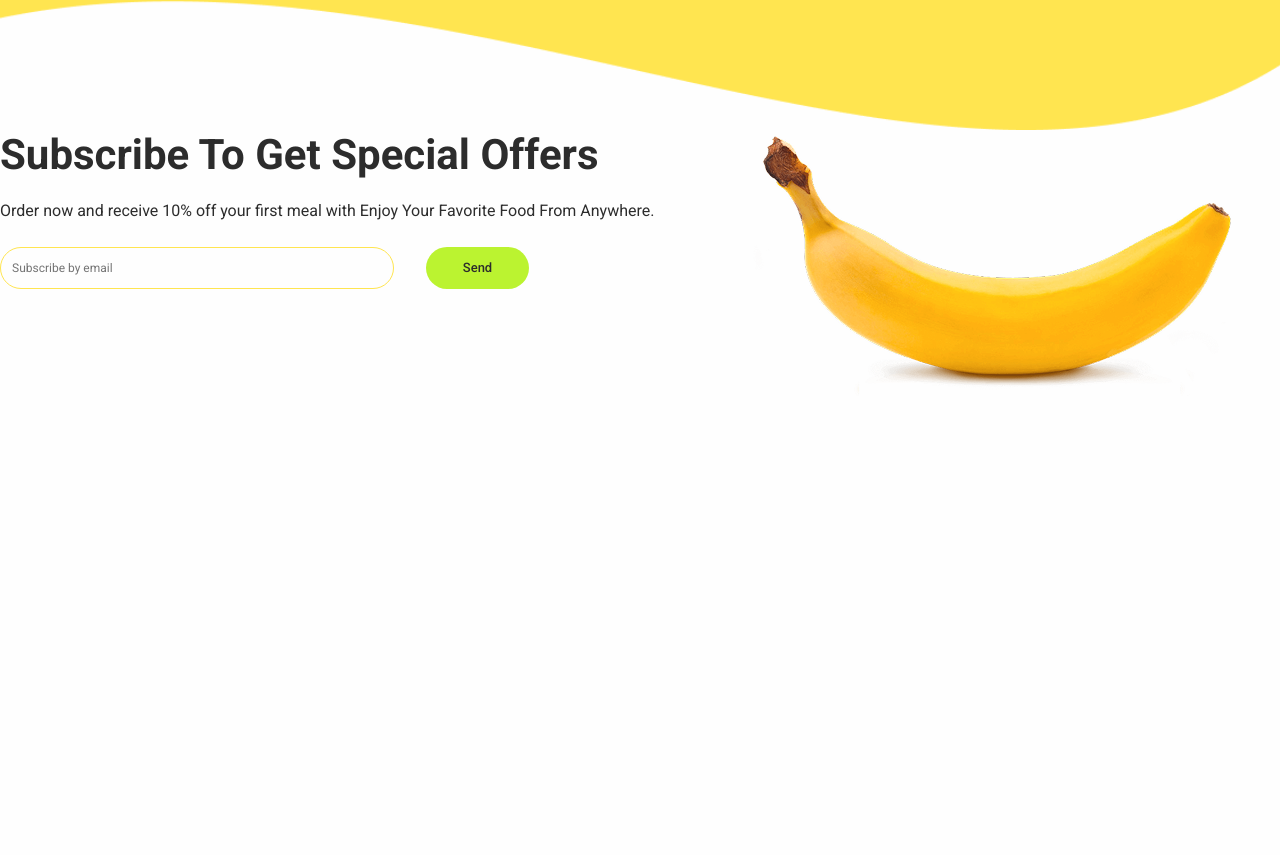
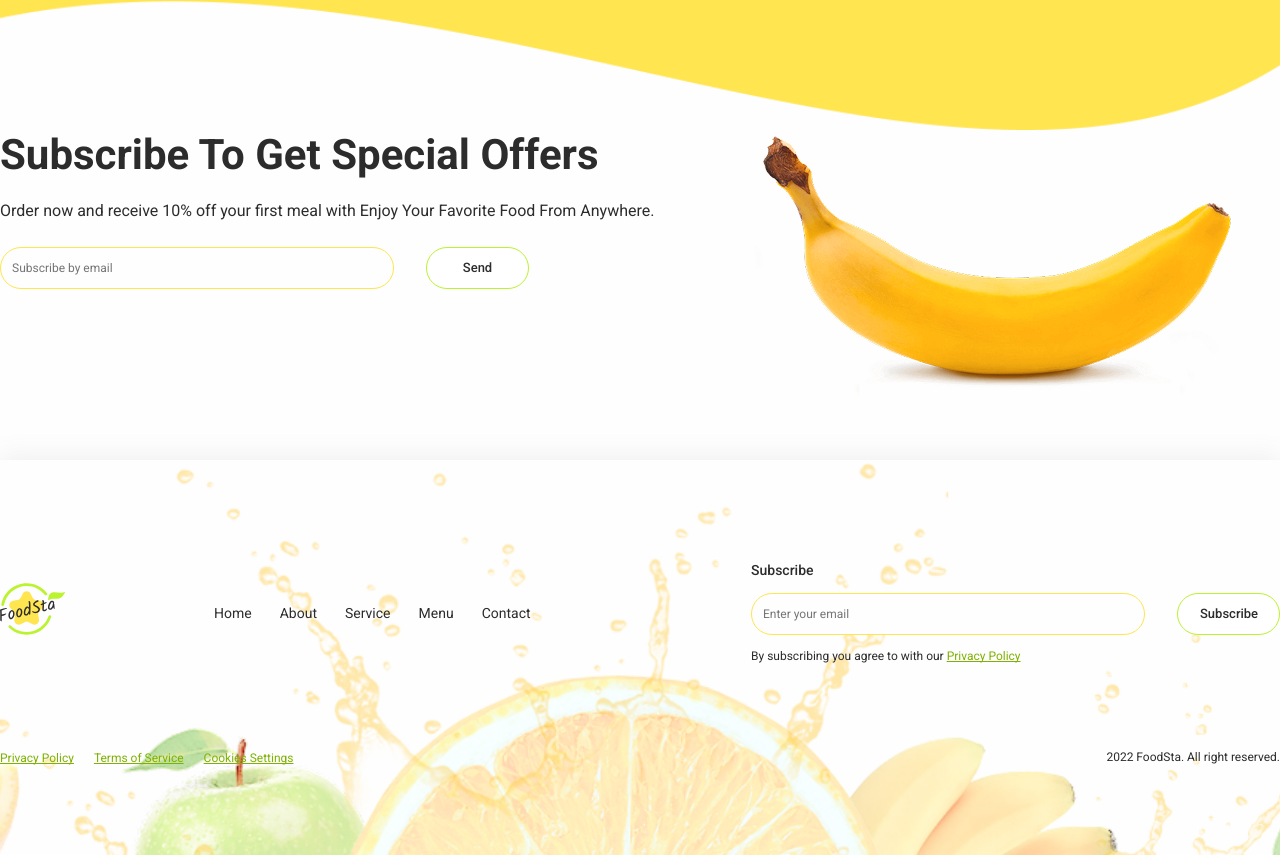
Before and after one commit to Lyadskyi/food-delivery-service, a plain HTML site: page index.html in a window 1280 px wide. Shown: the part 3181-4036 px from the top of the page. Before the commit the page ends 3641 px from the top, so only its background shows below. Drawn offline with nearby package versions, Linux system fonts and the light colour scheme.

Commit message:
Finished styling the Footer

```diff
--- a/css/styles.css
+++ b/css/styles.css
@@ -276,6 +276,7 @@ html {
 .favorites__title {
 	text-align: center;
 }
+
 .favorites__text {
 	text-align: center;
 	line-height: 1.125;
@@ -291,8 +292,6 @@ html {
 .favorites__list-item {
 	/* width: calc((100% - 64px) / 3); */
 	margin: 0 auto;
-	border-radius: 50%;
-	border: 16px solid var(--yellow-main);
 	background: var(--white);
 }
 
@@ -301,6 +300,13 @@ html {
 	justify-content: center;
 	align-items: center;
 	padding: 24px;
+	border-radius: 50%;
+	border: 16px solid var(--yellow-main);
+}
+
+.favorites__list-link:hover {
+	transition: all 0.2s ease-in-out;
+	background: var(--button-green);
 }
 
 /* === Section Customers 1440X707px === */
@@ -333,6 +339,7 @@ html {
 	border-bottom-right-radius: 29px;
 	background-color: var(--white);
 }
+
 .customers__img {
 	display: block;
 	margin-bottom: 28px;
@@ -388,10 +395,7 @@ html {
 	display: flex;
 	justify-content: space-between;
 }
-.subscribe__content {
-}
-.subscribe__title {
-}
+
 .subscribe__text {
 	margin-bottom: 24px;
 }
@@ -429,110 +433,89 @@ html {
 	background: var(--yellow-main);
 }
 
-/* &__form-input {
-		padding: 6px 10px 6px 18px;
-		width: 100%;
-		height: 40px;
-		border-radius: 21px;
-		border: 1px solid rgba($title, 0.7);
-		background-color: transparent;
-		&::placeholder {
-			font-family: 'Open Sans', sans-serif;
-			line-height: 1.75;
-			font-size: 16px;
-			font-weight: 400;
-			color: $placeholder;
-		}
-	}
-	&__form-button {
-		margin-left: 9px;
-		padding: 6px 12px;
-		width: 160px;
-		height: 40px;
-		font-weight: 600;
-		line-height: 1.75;
-		text-align: center;
-		border-radius: 21px;
-		border: none;
-		background-color: $title;
-		color: #fffff0;
-	} */
-
-/* === Footer === */
-.container-holder {
-	/* width: 1280px; */
+/* === Footer 1280X395px === */
+.footer {
+	background-image: url(../images/footer/footer-bg.png);
+	background-position: top center;
+	background-repeat: no-repeat;
+	background-size: cover;
+	width: 100%;
 	height: 395px;
-	/* flex-shrink: 0; */
-	box-shadow: 0px -4px 24px 0px rgba(105, 105, 105, 0.1);
-	background: #fefefe;
+	padding: 100px 0;
+	box-shadow: 0 -4px 24px 0 rgba(105, 105, 105, 0.1);
 }
 
-.footer-nav-list {
+.footer__content {
 	display: flex;
-	gap: 28px;
+	justify-content: space-between;
+	margin-bottom: 80px;
 }
 
-/* .section-hero {
+.footer__nav {
 	display: flex;
-  justify-content: space-between;
-	padding-top: 14px;
-	padding-bottom: 14px;
-	width: 1280px;
-	height: 608px;
-	flex-shrink: 0;
+	align-items: center;
 }
 
-.hero-container {
-	display: flex;
+.footer__logo {
+	margin-right: 148px;
 }
 
-.section-hero__content-wrapper {
-	display: flex;
-	max-width: 50%;
+.footer__subscribe-title {
+	font-weight: 500;
+	font-size: 14px;
+	margin-bottom: 12px;
 }
 
-.section-hero__content {
-	display: flex;
-	flex-direction: column;
-	justify-content: center;
-	width: 85%;
+.subscribe__form {
+	margin-bottom: 12px;
 }
 
-.hero-title {
-	width: 502.417px;
-	font-size: 48px;
-	line-height: 1.2;
-	margin-top: 159px;
-	margin: 0 0 28px;
+.subscribe__form-btn {
+	width: 103px;
+	height: 42px;
+	font-weight: 500;
+	font-size: 13px;
+	padding: 11px 22px;
+	border-radius: 30px;
+	border: 0.85px solid var(--button-green);
+	background: #ffffff;
 }
 
-.hero-desc {
-	width: 511px;
-	height: 69px;
-	flex-shrink: 0;
-	font-size: 16px;
-	line-height: 1.5;
-	margin: 0 0 40px;
+.subscribe__form-btn:hover {
+	border: none;
+	transition: all 0.2s ease-in-out;
+	background: var(--button-green);
 }
 
-.btn-hero {
-	font-weight: 500;
-	font-size: 13px;
-	line-height: 1.5;
-	padding: 6px 18px;
-	margin-top: 46px;
-	cursor: pointer;
-	justify-content: center;
-	align-items: center;
-	border: none;
-	border-radius: 30px;
-	background: #bbf330;
-	color: #2c2c2c;
+.footer__subscribe-text {
+	font-size: 12px;
 }
 
-.btn-hero:hover,
-.btn-hero:focus {
-	border-radius: 30px;
-	border: 2px solid #7eb101;
-	background: #fff;
-} */
+.privacy-police {
+	text-decoration: underline;
+	text-decoration-skip-ink: none;
+	color: var(--dark-green);
+}
+
+.footer__copyright {
+	display: flex;
+	justify-content: space-between;
+	align-items: center;
+}
+
+.copyright__list {
+	display: flex;
+	align-items: center;
+	gap: 20px;
+}
+
+.copyright__link {
+	font-size: 12px;
+	text-decoration: underline;
+	text-decoration-skip-ink: none;
+	color: var(--dark-green);
+}
+
+.copyright__text {
+	font-size: 12px;
+}
--- a/index.html
+++ b/index.html
@@ -100,7 +100,7 @@
 			</section>
 
 			<!-- === Section Offerings === -->
-			<section id="service" class="offerings">
+			<section id="about" class="offerings">
 				<div class="container">
 					<div class="offerings__inner">
 						<div class="offerings__image-wrapper">
@@ -163,168 +163,6 @@
 					</div>
 				</div>
 			</section>
-
-			<!-- <section class="section-hero">
-				<div class="container hero-container">
-					<div class="section-hero__content-wrapper">
-						<div class="section-hero__content">
-							<h1 class="hero-title">Enjoy Your Favorite Food From Anywhere</h1>
-							<p class="hero-desc">
-								With just a few clicks, you can have your favorite meals
-								delivered straight to your doorstep, no matter where you are.
-								Order now and enjoy a hassle-free and delicious meal from the
-								comfort of your own home.
-							</p>
-							<button class="btn-hero" type="button">Order Now</button>
-						</div>
-					</div>
-					<div class="section-hero__img-wrapper">
-						<div class="section-hero__img">
-							<svg
-								class="arrow previous"
-								xmlns="http://www.w3.org/2000/svg"
-								width="56"
-								height="48"
-								viewBox="0 0 56 48"
-								fill="none"
-							>
-								<g filter="url(#filter0_d_480_4586)">
-									<rect
-										x="4"
-										y="40"
-										width="40"
-										height="48"
-										rx="8"
-										transform="rotate(-90 4 40)"
-										fill="#FEFEFE"
-									/>
-									<path
-										d="M17.4503 20.905L31.3828 34.18C31.6152 34.4016 31.9241 34.5253 32.2453 34.5253C32.5664 34.5253 32.8753 34.4016 33.1077 34.18L33.1228 34.165C33.2358 34.0576 33.3259 33.9283 33.3874 33.7849C33.449 33.6416 33.4807 33.4873 33.4807 33.3313C33.4807 33.1753 33.449 33.0209 33.3874 32.8776C33.3259 32.7343 33.2358 32.605 33.1228 32.4975L20.0028 19.9975L33.1228 7.50253C33.2358 7.3951 33.3259 7.26578 33.3874 7.12245C33.449 6.97911 33.4807 6.82476 33.4807 6.66878C33.4807 6.5128 33.449 6.35845 33.3874 6.21511C33.3259 6.07178 33.2358 5.94246 33.1228 5.83503L33.1078 5.82003C32.8753 5.59842 32.5664 5.47479 32.2453 5.47479C31.9241 5.47479 31.6152 5.59842 31.3828 5.82003L17.4503 19.095C17.3277 19.2118 17.2302 19.3522 17.1635 19.5077C17.0969 19.6633 17.0625 19.8308 17.0625 20C17.0625 20.1693 17.0969 20.3368 17.1635 20.4923C17.2302 20.6479 17.3277 20.7883 17.4503 20.905Z"
-										fill="#2C2C2C"
-									/>
-								</g>
-								<defs>
-									<filter
-										id="filter0_d_480_4586"
-										x="0"
-										y="0"
-										width="56"
-										height="48"
-										filterUnits="userSpaceOnUse"
-										color-interpolation-filters="sRGB"
-									>
-										<feFlood flood-opacity="0" result="BackgroundImageFix" />
-										<feColorMatrix
-											in="SourceAlpha"
-											type="matrix"
-											values="0 0 0 0 0 0 0 0 0 0 0 0 0 0 0 0 0 0 127 0"
-											result="hardAlpha"
-										/>
-										<feOffset dy="4" />
-										<feGaussianBlur stdDeviation="2" />
-										<feComposite in2="hardAlpha" operator="out" />
-										<feColorMatrix
-											type="matrix"
-											values="0 0 0 0 0 0 0 0 0 0 0 0 0 0 0 0 0 0 0.06 0"
-										/>
-										<feBlend
-											mode="normal"
-											in2="BackgroundImageFix"
-											result="effect1_dropShadow_480_4586"
-										/>
-										<feBlend
-											mode="normal"
-											in="SourceGraphic"
-											in2="effect1_dropShadow_480_4586"
-											result="shape"
-										/>
-									</filter>
-								</defs>
-							</svg>
-							<img
-								class="hero-image hero-image1"
-								src="./images/hero/meatballs-desktop.png"
-								alt="meatballs with salad slices of bread and sauce"
-								width="528"
-								height="528"
-							/>
-							<img
-								class="hero-image hero-image2"
-								src="./images/hero/salad-slises-desktop.png"
-								alt="salad-slises"
-								width="528"
-								height="528"
-							/>
-							<img
-								class="hero-image hero-image3"
-								src="./images/hero/meatballs-desktop.png"
-								alt="salad-slises"
-								width="528"
-								height="528"
-							/>
-							<svg
-								xmlns="http://www.w3.org/2000/svg"
-								width="56"
-								height="48"
-								viewBox="0 0 56 48"
-								fill="none"
-							>
-								<g filter="url(#filter0_d_480_4584)">
-									<rect
-										x="52"
-										width="40"
-										height="48"
-										rx="8"
-										transform="rotate(90 52 0)"
-										fill="#FEFEFE"
-									/>
-									<path
-										d="M38.5497 19.095L24.6172 5.81997C24.3848 5.59836 24.0759 5.47473 23.7547 5.47473C23.4336 5.47473 23.1247 5.59836 22.8923 5.81997L22.8772 5.83497C22.7642 5.9424 22.6741 6.07172 22.6126 6.21505C22.551 6.35838 22.5193 6.51274 22.5193 6.66872C22.5193 6.8247 22.551 6.97905 22.6126 7.12239C22.6741 7.26572 22.7642 7.39504 22.8772 7.50247L35.9972 20.0025L22.8772 32.4975C22.7642 32.6049 22.6741 32.7342 22.6126 32.8776C22.551 33.0209 22.5193 33.1752 22.5193 33.3312C22.5193 33.4872 22.551 33.6416 22.6126 33.7849C22.6741 33.9282 22.7642 34.0575 22.8772 34.165L22.8922 34.18C23.1247 34.4016 23.4336 34.5252 23.7547 34.5252C24.0759 34.5252 24.3848 34.4016 24.6172 34.18L38.5497 20.905C38.6723 20.7882 38.7698 20.6478 38.8365 20.4923C38.9031 20.3367 38.9375 20.1692 38.9375 20C38.9375 19.8307 38.9031 19.6632 38.8365 19.5077C38.7698 19.3521 38.6723 19.2117 38.5497 19.095Z"
-										fill="#2C2C2C"
-									/>
-								</g>
-								<defs>
-									<filter
-										id="filter0_d_480_4584"
-										x="0"
-										y="0"
-										width="56"
-										height="48"
-										filterUnits="userSpaceOnUse"
-										color-interpolation-filters="sRGB"
-									>
-										<feFlood flood-opacity="0" result="BackgroundImageFix" />
-										<feColorMatrix
-											in="SourceAlpha"
-											type="matrix"
-											values="0 0 0 0 0 0 0 0 0 0 0 0 0 0 0 0 0 0 127 0"
-											result="hardAlpha"
-										/>
-										<feOffset dy="4" />
-										<feGaussianBlur stdDeviation="2" />
-										<feComposite in2="hardAlpha" operator="out" />
-										<feColorMatrix
-											type="matrix"
-											values="0 0 0 0 0 0 0 0 0 0 0 0 0 0 0 0 0 0 0.06 0"
-										/>
-										<feBlend
-											mode="normal"
-											in2="BackgroundImageFix"
-											result="effect1_dropShadow_480_4584"
-										/>
-										<feBlend
-											mode="normal"
-											in="SourceGraphic"
-											in2="effect1_dropShadow_480_4584"
-											result="shape"
-										/>
-									</filter>
-								</defs>
-							</svg>
-						</div>
-					</div>
-				</div>
-			</section> -->
 
 			<!-- === Section Favorites === -->
 			<section id="menu" class="favorites section">
@@ -403,7 +241,7 @@
 			</section>
 
 			<!-- === Section Customers === -->
-			<section class="customers">
+			<section id="service" class="customers">
 				<div class="container">
 					<h2 class="customers__title section-title">What our Customers Say</h2>
 					<p class="customers__text">
@@ -470,7 +308,7 @@
 			</section>
 
 			<!-- === Section Subscribe === -->
-			<section class="subscribe">
+			<section id="contact" class="subscribe">
 				<div class="container subscribe__container">
 					<div class="subscribe__content">
 						<h2 class="subscribe__title section-title">
@@ -500,18 +338,75 @@
 			</section>
 		</main>
 		<!-- === Footer === -->
-		<!-- <footer class="page-footer">
-			<div class="container container-holder">
-				<nav class="footer-navigation">
-					<ul class="footer-nav-list">
-						<li class="footer-nav-list-item">Home</li>
-						<li class="footer-nav-list-item">About</li>
-						<li class="footer-nav-list-item">Service</li>
-						<li class="footer-nav-list-item">Menu</li>
-						<li class="footer-nav-list-item">Contact</li>
+		<footer class="footer">
+			<div class="container">
+				<div class="footer__content">
+					<div class="footer__nav">
+						<a class="footer__logo" href="#">
+							<svg
+								class="logo__icon"
+								width="66"
+								height="52"
+								aria-label="food sta logotype icon"
+							>
+								<use href="./images/sprite.svg#icon-logo-food-sta"></use>
+							</svg>
+						</a>
+						<nav class="menu">
+							<ul class="menu__list">
+								<li class="menu__list-item">
+									<a class="menu__list-link" href="#home">Home</a>
+								</li>
+								<li class="menu__list-item">
+									<a class="menu__list-link" href="#about">About</a>
+								</li>
+								<li class="menu__list-item">
+									<a class="menu__list-link" href="#service">Service</a>
+								</li>
+								<li class="menu__list-item">
+									<a class="menu__list-link" href="#menu">Menu</a>
+								</li>
+								<li class="menu__list-item">
+									<a class="menu__list-link" href="#contact">Contact</a>
+								</li>
+							</ul>
+						</nav>
+					</div>
+					<div class="footer__subscribe">
+						<h4 class="footer__subscribe-title">Subscribe</h4>
+						<form class="subscribe__form" action="">
+							<input
+								class="subscribe__form-input"
+								type="email"
+								placeholder="Enter your email"
+							/>
+							<button class="subscribe__form-btn" type="submit">
+								Subscribe
+							</button>
+						</form>
+						<p class="footer__subscribe-text">
+							By subscribing you agree to with our
+							<span>
+								<a href="#" class="privacy-police">Privacy Policy</a>
+							</span>
+						</p>
+					</div>
+				</div>
+				<div class="footer__copyright">
+					<ul class="copyright__list">
+						<li class="copyright__item">
+							<a class="copyright__link" href="#">Privacy Policy</a>
+						</li>
+						<li class="copyright__item">
+							<a class="copyright__link" href="#">Terms of Service</a>
+						</li>
+						<li class="copyright__item">
+							<a class="copyright__link" href="#">Cookies Settings</a>
+						</li>
 					</ul>
-				</nav>
+					<p class="copyright__text">2022 FoodSta. All right reserved.</p>
+				</div>
 			</div>
-		</footer> -->
+		</footer>
 	</body>
 </html>
```
Also changed, not shown: images/footer/footer-bg.png (added).
